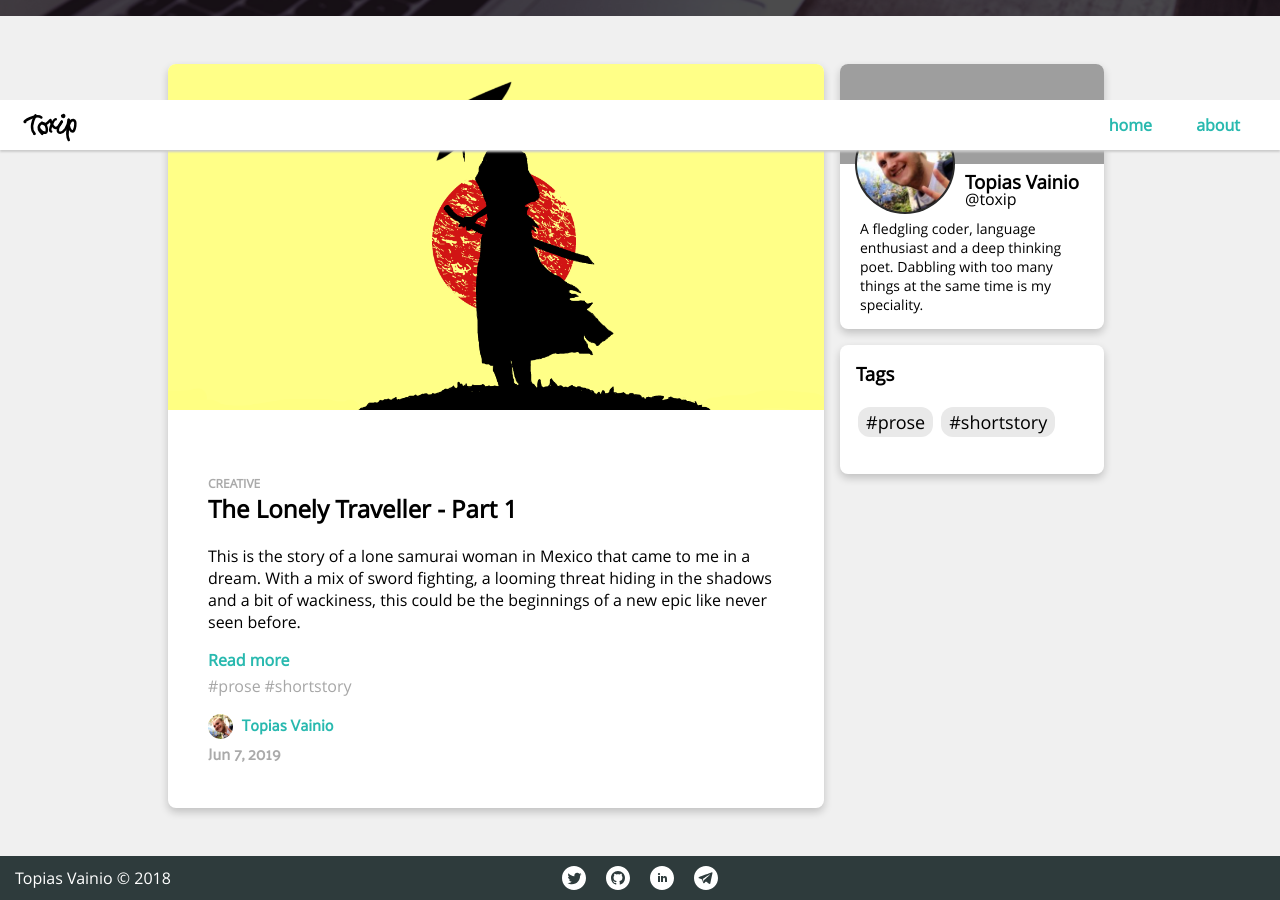
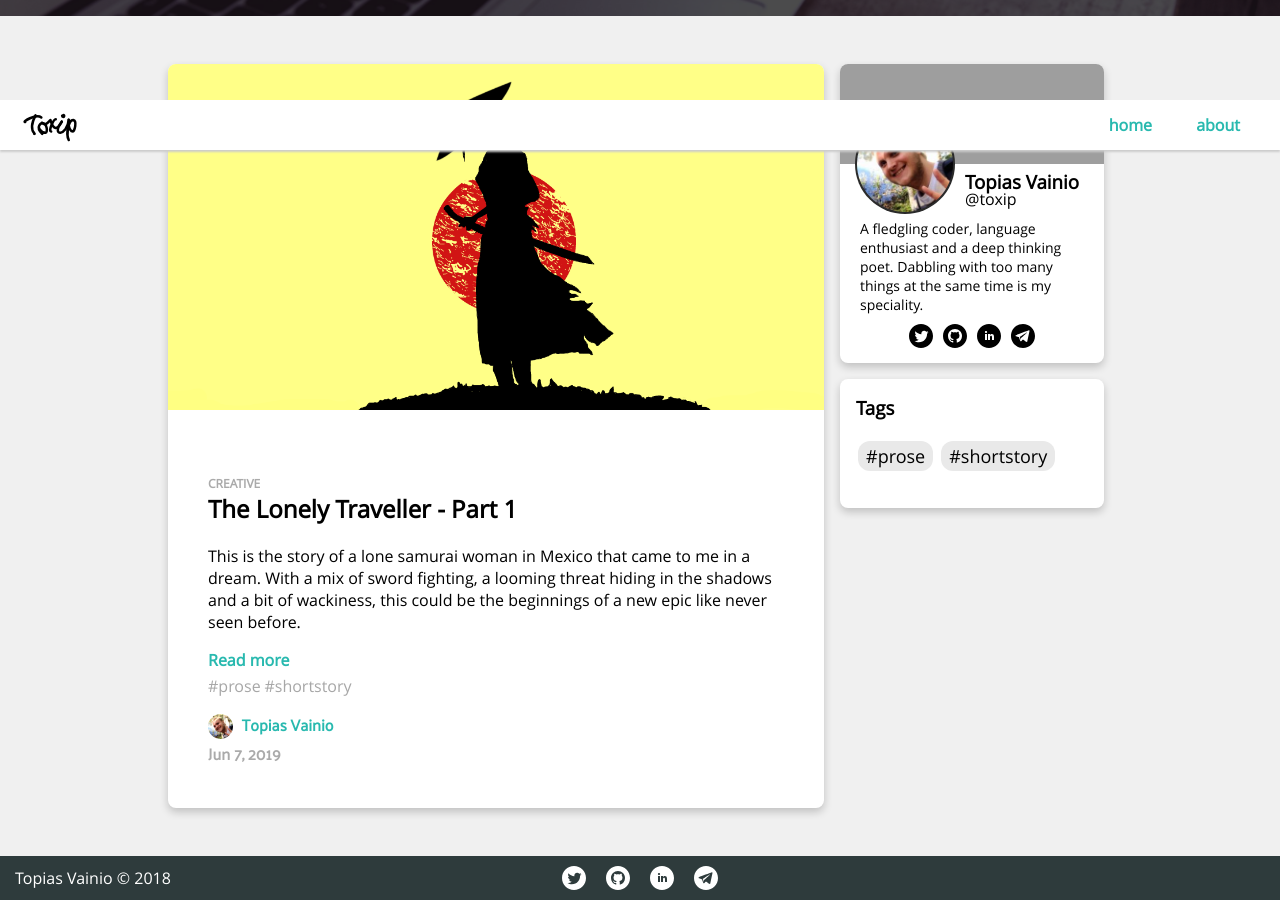
Before and after one commit to topiasv/toxip.net, a Jekyll site: the page built from index.html, in a window 1280 px wide and 900 px high, scrolled down 534 px. Built offline with Jekyll 4.4.1, drawn with Linux system fonts in a browser that asks for light colours; the list of posts is cut into pages by our own code; grey boxes are pictures that could not be loaded.

Commit message:
Fix social buttons regression

```diff
--- a/_includes/profile.html
+++ b/_includes/profile.html
@@ -13,7 +13,7 @@
       </div>
       <p class="profile-bio"> {{ site.bio }}</p>
       <div class="profile-social">
-        {% for service in site.social.services %}
+        {% for service in site.social-bar.services %}
         <ul>
           <li><a class="profile-svg-link svg-link" href="{{service.href}}" rel="me">
             <img class="svg" src="/img/icons/{{service.service}}.svg"/>
```
